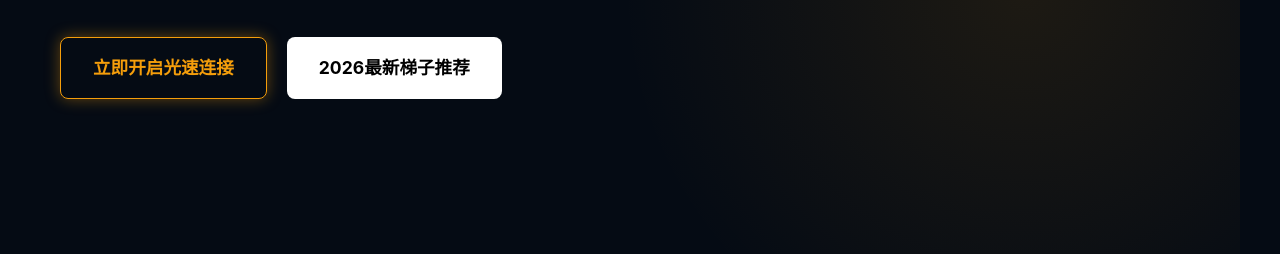
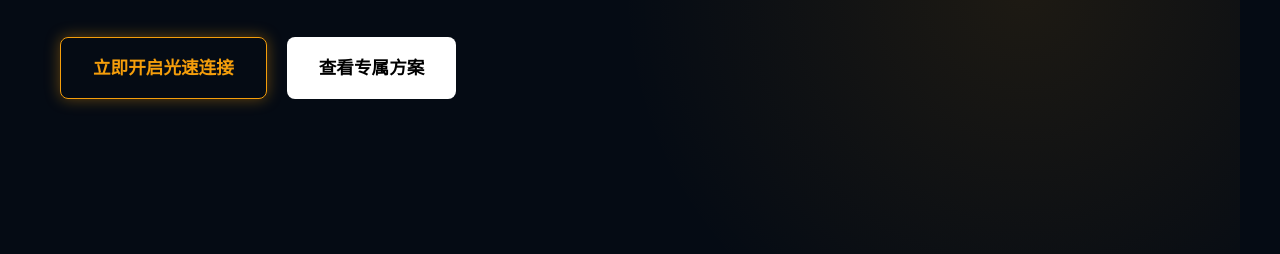
Before and after one commit to 9jacky9/mmyun.cyou, a plain HTML site: page index.html in a window 1280 px wide. Shown: the part 365-619 px from the top of the page. Drawn offline with Linux system fonts and the light colour scheme.

Commit message:
Update hero ladder button to pricing section anchor

```diff
--- a/index.html
+++ b/index.html
@@ -139,7 +139,7 @@
       <p>妙妙云提供免费试用。按自己的设备与网络测一测，满意再选套餐。</p>
       <div class="btn-group">
         <a href="https://ww012.twilightaff.com/#/?code=A56DH1Af" class="btn-primary" rel="nofollow" target="_blank">立即开启光速连接</a>
-        <a href="https://dajichang.mom/" class="btn-seo" target="_blank">2026最新梯子推荐</a>
+        <a href="#pricing" class="btn-seo">查看专属方案</a>
       </div>
     </section>
 
```
